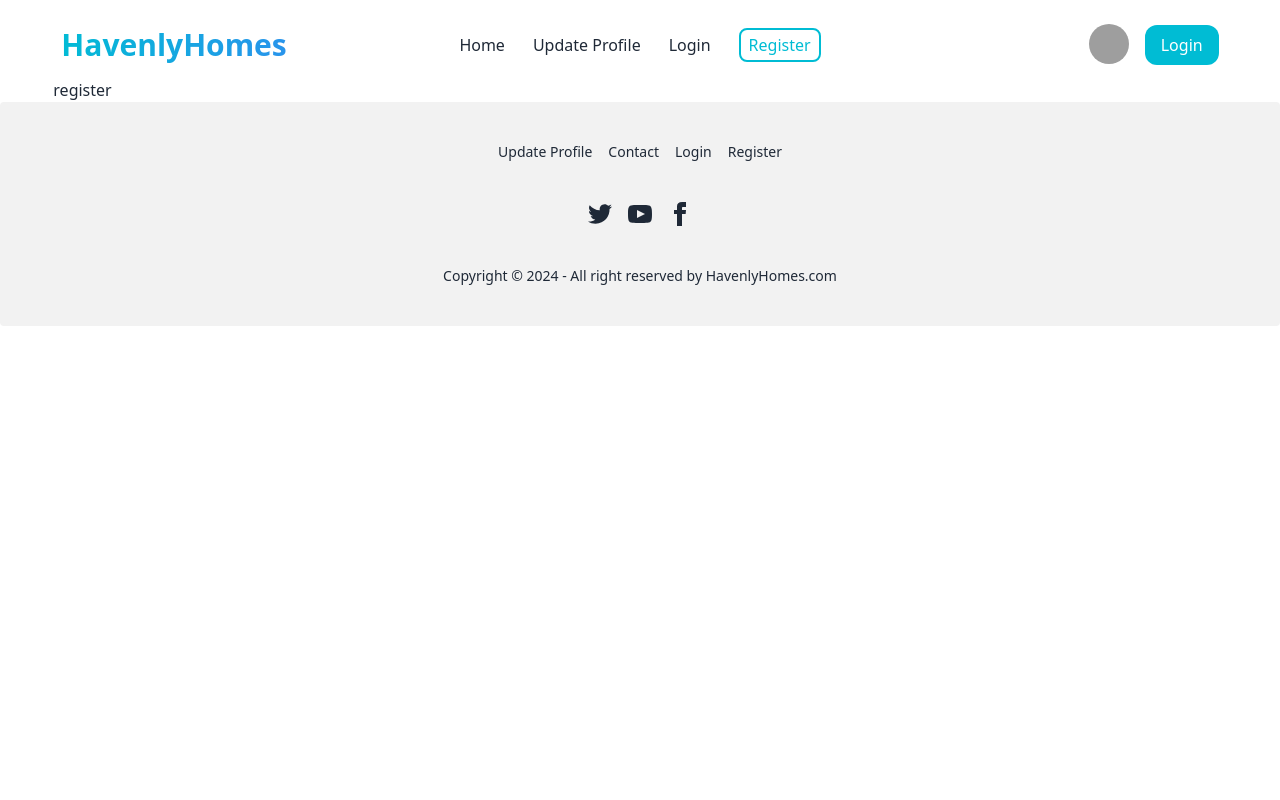
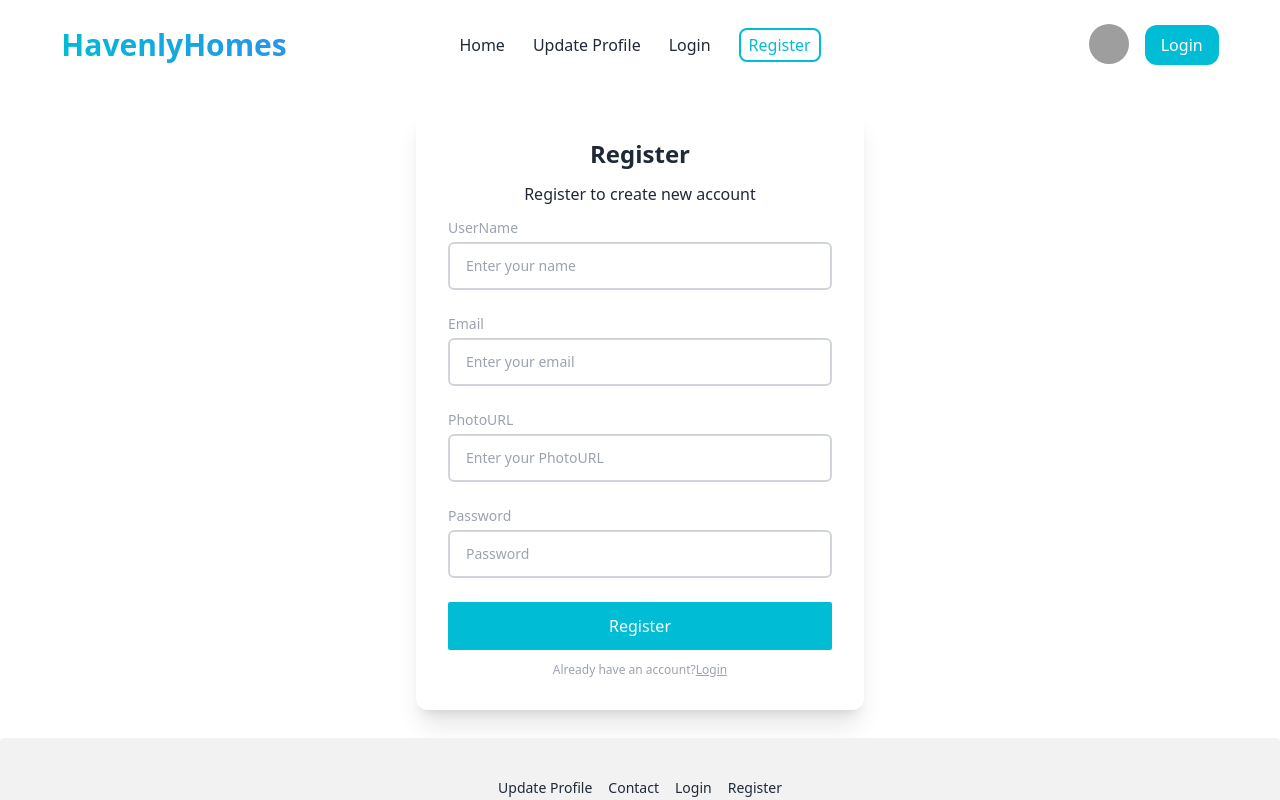
Before and after one commit to RakibHossen678/HavenlyHomes, a React (Vite) app: page /register in a window 1280 px wide. Shown: the top 800 px of the page. Built offline with nearby package versions, Linux system fonts and the light colour scheme; grey boxes are pictures that could not be loaded.

Commit message:
login and register page design done

```diff
--- a/src/Components/EstateDetails.jsx
+++ b/src/Components/EstateDetails.jsx
@@ -25,7 +25,7 @@ const EstateDetails = () => {
       <div className="hero-content flex-col lg:flex-row">
         <img
           src={image}
-          className="max-w-2xl rounded-lg "
+          className="lg:max-w-2xl rounded-lg "
         />
         <div>
           <h1 className="text-5xl font-bold">
--- a/src/Components/Login.jsx
+++ b/src/Components/Login.jsx
@@ -1,9 +1,70 @@
+import { FaFacebook } from "react-icons/fa";
+import { FaGithub } from "react-icons/fa";
+import { FaGoogle } from "react-icons/fa6";
+import { Link } from "react-router-dom";
 const Login = () => {
-    return (
-        <div>
-            <h2>login</h2>
+  return (
+    <div className="w-full max-w-md p-8 space-y-3 rounded-xl mx-auto shadow-xl my-7">
+      <h1 className="text-2xl font-bold text-center">Login</h1>
+      <p className=" text-center">Login to access your account</p>
+      <form  className="space-y-6">
+        <div className="space-y-1 text-sm">
+          <label  className="block text-gray-400">
+            Email
+          </label>
+          <input
+            type="email"
+            name="email"
+            id="email"
+            placeholder="Enter your email"
+            className="w-full px-4 py-3 rounded-md border-gray-300 border-2 focus:border-violet-400"
+          />
         </div>
-    );
+        <div className="space-y-1 text-sm">
+          <label htmlFor="password" className="block text-gray-400">
+            Password
+          </label>
+          <input
+            type="password"
+            name="password"
+            id="password"
+            placeholder="Password"
+            className="w-full px-4 py-3 rounded-md border-gray-300 border-2  focus:border-violet-400"
+          />
+
+        </div>
+        <button className="block w-full p-3 text-center rounded-sm  bg-[#00BCD4] text-white">
+          Login
+        </button>
+      </form>
+      <div className="flex items-center pt-4 space-x-1">
+        <div className="flex-1 h-px sm:w-16 bg-gray-700"></div>
+        <p className="px-3 text-sm text-gray-400">Login with social accounts</p>
+        <div className="flex-1 h-px sm:w-16 bg-gray-700"></div>
+      </div>
+      <div className="flex justify-center space-x-4">
+        <button aria-label="Log in with Google" className="p-3 rounded-sm">
+        <FaGoogle className="text-2xl"/>
+        </button>
+        <button aria-label="Log in with facebook" className="p-3 rounded-sm">
+        <FaFacebook className="text-2xl"/>
+        </button>
+        <button aria-label="Log in with GitHub" className="p-3 rounded-sm">
+        <FaGithub className="text-2xl"/>
+        </button>
+      </div>
+      <p className="text-xs text-center sm:px-6 text-gray-400">
+        Don't have an account?
+        <Link to='/register'
+          rel="noopener noreferrer"
+          href="#"
+          className="underline "
+        >
+          Register
+        </Link>
+      </p>
+    </div>
+  );
 };
 
 export default Login;
--- a/src/Components/Register.jsx
+++ b/src/Components/Register.jsx
@@ -1,10 +1,77 @@
+import { Link } from "react-router-dom";
 
 
 const Register = () => {
     return (
-        <div>
-            <h1>register</h1>
-        </div>
+        <div className="w-full max-w-md p-8 space-y-3 rounded-xl mx-auto shadow-xl my-7">
+        <h1 className="text-2xl font-bold text-center">Register</h1>
+        <p className=" text-center">Register to create new account</p>
+        <form  className="space-y-6">
+          <div className="space-y-1 text-sm">
+            <label  className="block text-gray-400">
+              UserName
+            </label>
+            <input
+              type="text"
+              name="name"
+              id="name"
+              placeholder="Enter your name"
+              className="w-full px-4 py-3 rounded-md border-gray-300 border-2 focus:border-violet-400"
+            />
+          </div>
+          <div className="space-y-1 text-sm">
+            <label  className="block text-gray-400">
+              Email
+            </label>
+            <input
+              type="email"
+              name="email"
+              id="email"
+              placeholder="Enter your email"
+              className="w-full px-4 py-3 rounded-md border-gray-300 border-2 focus:border-violet-400"
+            />
+          </div>
+          <div className="space-y-1 text-sm">
+            <label  className="block text-gray-400">
+              PhotoURL
+            </label>
+            <input
+              type="text"
+              name="image"
+              id="image"
+              placeholder="Enter your PhotoURL"
+              className="w-full px-4 py-3 rounded-md border-gray-300 border-2 focus:border-violet-400"
+            />
+          </div>
+          <div className="space-y-1 text-sm">
+            <label htmlFor="password" className="block text-gray-400">
+              Password
+            </label>
+            <input
+              type="password"
+              name="password"
+              id="password"
+              placeholder="Password"
+              className="w-full px-4 py-3 rounded-md border-gray-300 border-2  focus:border-violet-400"
+            />
+
+          </div>
+          <button className="block w-full p-3 text-center rounded-sm  bg-[#00BCD4] text-white">
+            Register
+          </button>
+        </form>
+
+
+        <p className="text-xs text-center sm:px-6 text-gray-400">
+          Already have an account?
+          <Link to='/login'
+
+            className="underline "
+          >
+            Login
+          </Link>
+        </p>
+      </div>
     );
 };
 
```
